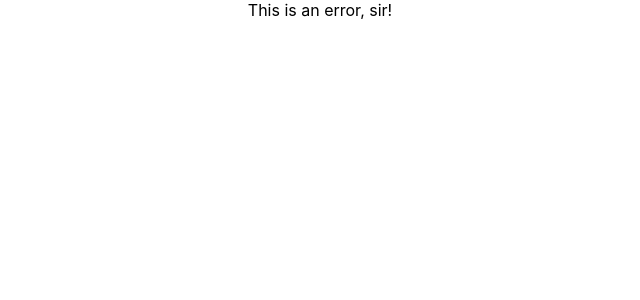
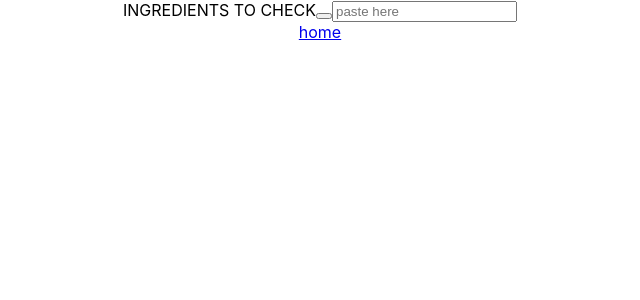
Before and after one commit to lawrend/sturdy-lamp, a React (Create React App) app in the folder djl/: page /checker in a window 1280 px wide. Shown: the top 300 px of the page, without its empty margins (320-960 px from the left). Built offline with nearby package versions, Linux system fonts and the light colour scheme.

Commit message:
added bootstrap

```diff
--- a/djl/package.json
+++ b/djl/package.json
@@ -6,6 +6,7 @@
     "@testing-library/jest-dom": "^4.2.4",
     "@testing-library/react": "^9.3.2",
     "@testing-library/user-event": "^7.1.2",
+    "bootstrap": "^4.5.0",
     "react": "^16.13.1",
     "react-dom": "^16.13.1",
     "react-router-dom": "^5.2.0",
--- a/djl/src/BaseContainer.js
+++ b/djl/src/BaseContainer.js
@@ -1,4 +1,6 @@
 import React, {Component} from 'react';
+import IngredientsCheckerHome from './containers/checker/IngredientsCheckerHome.js';
+import { Link } from 'react-router-dom';
 
 export default class BaseContainer extends Component {
   render() {
@@ -12,6 +14,7 @@ export default class BaseContainer extends Component {
           <li>transfer components</li>
           <li>ASYNC API CALLS</li>
         </uo>
+        <Link to='/checker'>Let's check this</Link>
       </div>
     );
   }
--- a/djl/src/containers/checker/IngredientsCheckerHome.js
+++ b/djl/src/containers/checker/IngredientsCheckerHome.js
@@ -2,7 +2,7 @@ import React, {Component} from 'react';
 import CheckerInputForm from '../../components/checker/CheckerInputForm.js';
 import CheckerResultsContainer from './CheckerResultsContainer.js'
 import {Link} from 'react-router-dom';
-import '../../css/ingredients-checker.css';
+// import '../../css/ingredients-checker.css';
 
 class IngredientsCheckerHome extends Component {
   constructor(props) {
--- a/djl/src/routes.js
+++ b/djl/src/routes.js
@@ -1,6 +1,7 @@
 import React, { Component } from 'react';
 import { Route, withRouter, Switch } from 'react-router-dom';
 import BaseContainer from './BaseContainer.js';
+import IngredientsCheckerHome from './containers/checker/IngredientsCheckerHome';
 import ErrorRoute from './components/ErrorRoute.js';
 
 class Routes extends Component {
@@ -8,6 +9,7 @@ class Routes extends Component {
     return (
       <Switch>
         <Route exact path="/" component={BaseContainer} />
+        <Route path="/checker" component={IngredientsCheckerHome} />
         <Route component={ErrorRoute} />
       </Switch>
     )
```
Also changed, not shown: 1 other file (tests, documents, lock files or other folders).
